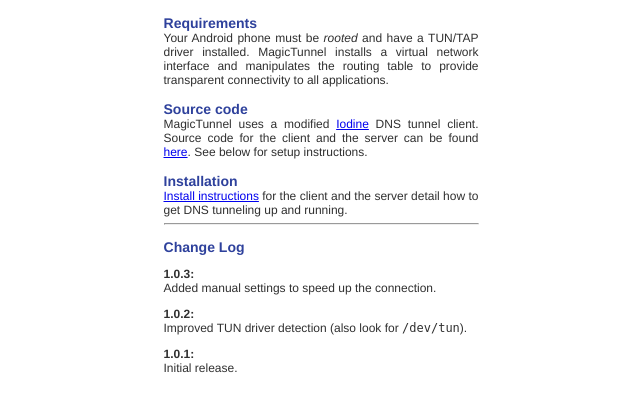
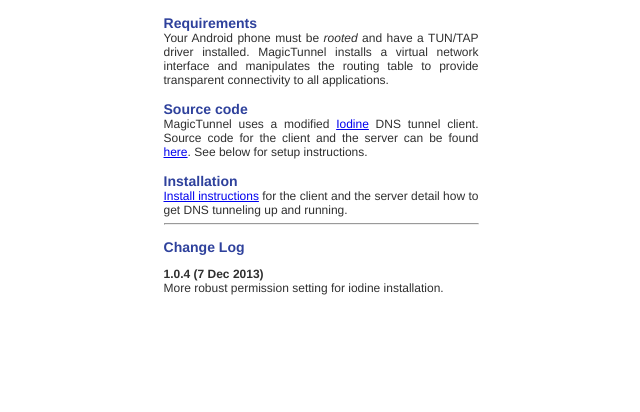
Before and after one commit to MagicTunnel/magictunnel.github.io, a PHP site: page /download.php in a window 1280 px wide. Shown: the part 248-660 px from the top of the page, without its empty margins (319-959 px from the left). Run offline with PHP 8.4, Linux system fonts and the light colour scheme; some libraries are stand-ins or nearby versions.

Commit message:
Changelog for v1.0.4
Signed-off-by: Vitaly Chipounov <vitaly@chipounov.fr>

```diff
--- a/www/download.php
+++ b/www/download.php
@@ -39,17 +39,8 @@
 
    <h3>Change Log</h3>
    <p>
-   <b>1.0.3: </b><br/>
-   Added manual settings to speed up the connection.
-   </p>
-   <p>
-   <b>1.0.2: </b><br/>
-   Improved TUN driver detection (also look for <tt>/dev/tun</tt>).
-   </p>
-
-   <p>
-   <b>1.0.1: </b><br/>
-   Initial release.
+   <b>1.0.4 (7 Dec 2013)</b><br/>
+   More robust permission setting for iodine installation.
    </p>
 
     </div>
```
